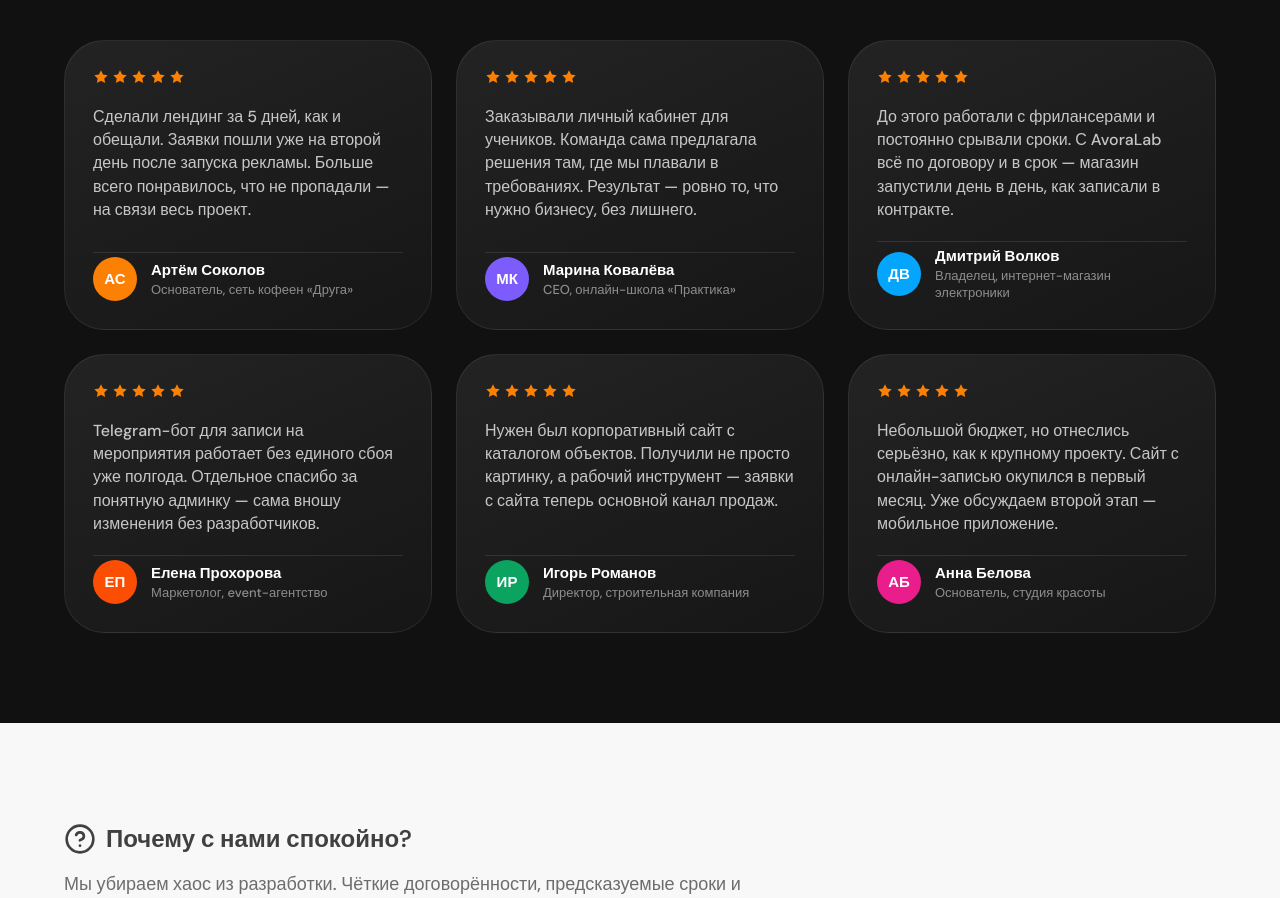
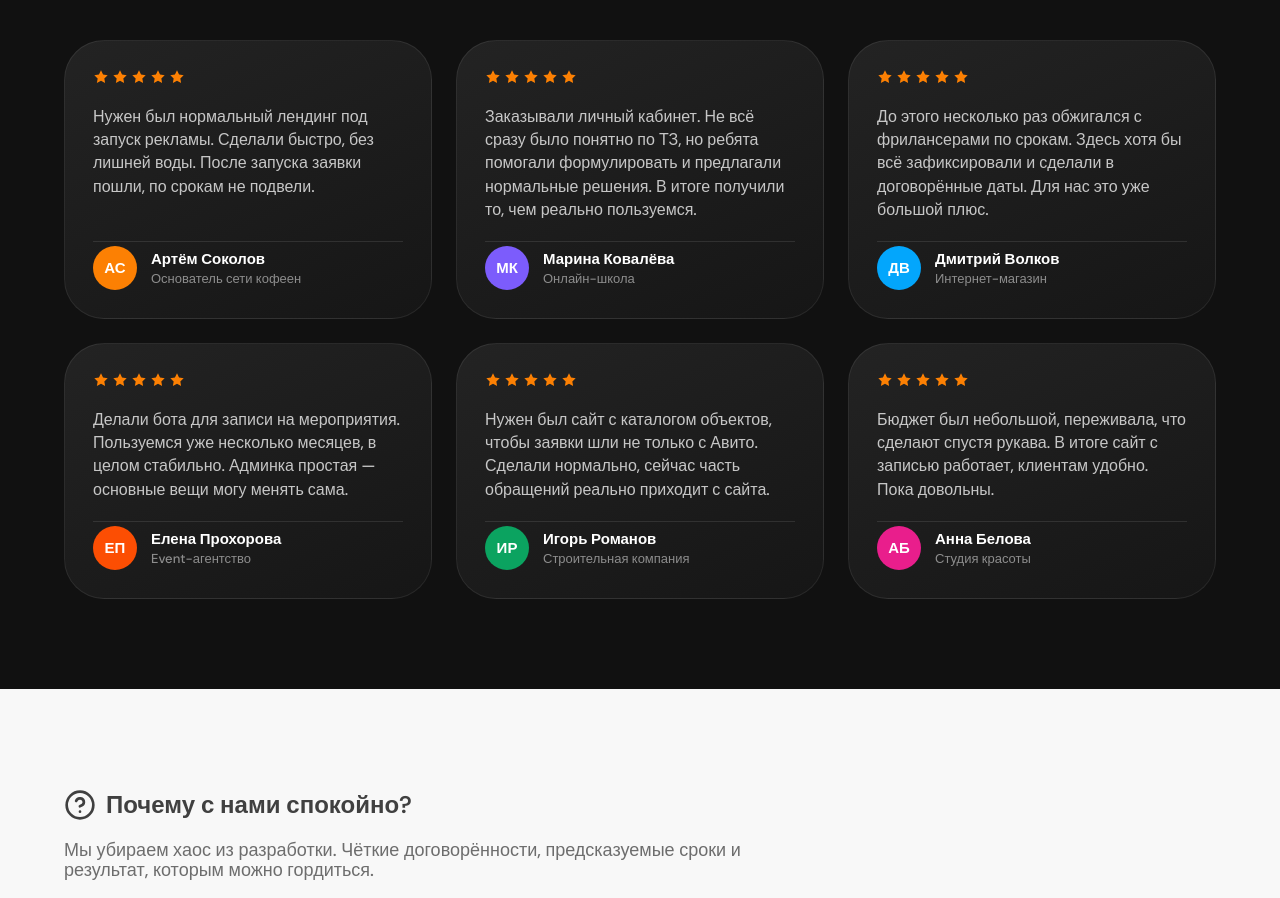
Before and after one commit to Cyber07200/Avora, a React (Vite) app: page / in a window 1280 px wide. Shown: the part 2889-3787 px from the top of the page. Built offline with nearby package versions, Linux system fonts and the light colour scheme; a web font is replaced by a local one.

Commit message:
Fix reviews

```diff
--- a/src/components/Reviews/Reviews.tsx
+++ b/src/components/Reviews/Reviews.tsx
@@ -15,45 +15,45 @@ interface Review {
 const REVIEWS: Review[] = [
   {
     name: 'Артём Соколов',
-    role: 'Основатель, сеть кофеен «Друга»',
+    role: 'Основатель сети кофеен',
     initials: 'АС',
     color: '#fc8003',
-    text: 'Сделали лендинг за 5 дней, как и обещали. Заявки пошли уже на второй день после запуска рекламы. Больше всего понравилось, что не пропадали — на связи весь проект.',
+    text: 'Нужен был нормальный лендинг под запуск рекламы. Сделали быстро, без лишней воды. После запуска заявки пошли, по срокам не подвели.',
   },
   {
     name: 'Марина Ковалёва',
-    role: 'CEO, онлайн-школа «Практика»',
+    role: 'Онлайн-школа',
     initials: 'МК',
     color: '#7c5cfc',
-    text: 'Заказывали личный кабинет для учеников. Команда сама предлагала решения там, где мы плавали в требованиях. Результат — ровно то, что нужно бизнесу, без лишнего.',
+    text: 'Заказывали личный кабинет. Не всё сразу было понятно по ТЗ, но ребята помогали формулировать и предлагали нормальные решения. В итоге получили то, чем реально пользуемся.',
   },
   {
     name: 'Дмитрий Волков',
-    role: 'Владелец, интернет-магазин электроники',
+    role: 'Интернет-магазин',
     initials: 'ДВ',
     color: '#03a6fc',
-    text: 'До этого работали с фрилансерами и постоянно срывали сроки. С AvoraLab всё по договору и в срок — магазин запустили день в день, как записали в контракте.',
+    text: 'До этого несколько раз обжигался с фрилансерами по срокам. Здесь хотя бы всё зафиксировали и сделали в договорённые даты. Для нас это уже большой плюс.',
   },
   {
     name: 'Елена Прохорова',
-    role: 'Маркетолог, event-агентство',
+    role: 'Event-агентство',
     initials: 'ЕП',
     color: '#fc4e03',
-    text: 'Telegram-бот для записи на мероприятия работает без единого сбоя уже полгода. Отдельное спасибо за понятную админку — сама вношу изменения без разработчиков.',
+    text: 'Делали бота для записи на мероприятия. Пользуемся уже несколько месяцев, в целом стабильно. Админка простая — основные вещи могу менять сама.',
   },
   {
     name: 'Игорь Романов',
-    role: 'Директор, строительная компания',
+    role: 'Строительная компания',
     initials: 'ИР',
     color: '#0ba360',
-    text: 'Нужен был корпоративный сайт с каталогом объектов. Получили не просто картинку, а рабочий инструмент — заявки с сайта теперь основной канал продаж.',
+    text: 'Нужен был сайт с каталогом объектов, чтобы заявки шли не только с Авито. Сделали нормально, сейчас часть обращений реально приходит с сайта.',
   },
   {
     name: 'Анна Белова',
-    role: 'Основатель, студия красоты',
+    role: 'Студия красоты',
     initials: 'АБ',
     color: '#e91e8c',
-    text: 'Небольшой бюджет, но отнеслись серьёзно, как к крупному проекту. Сайт с онлайн-записью окупился в первый месяц. Уже обсуждаем второй этап — мобильное приложение.',
+    text: 'Бюджет был небольшой, переживала, что сделают спустя рукава. В итоге сайт с записью работает, клиентам удобно. Пока довольны.',
   },
 ]
 
```
